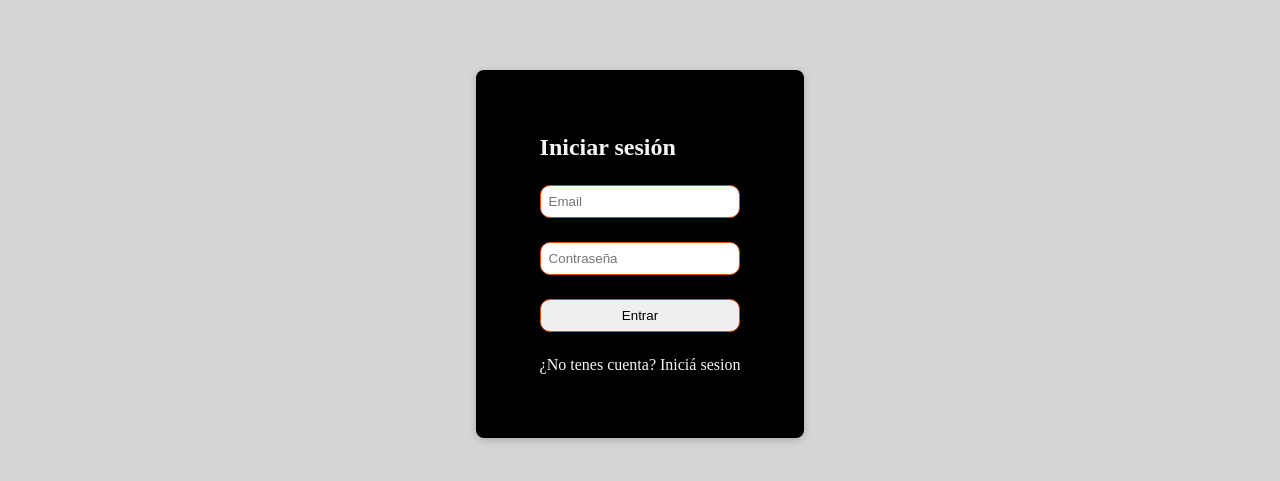
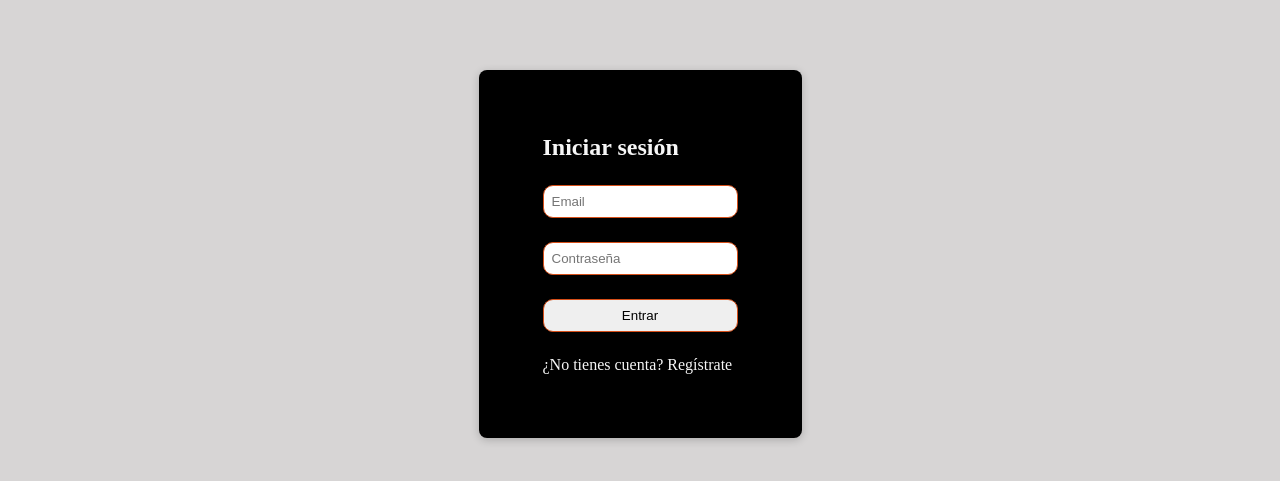
Before and after one commit to bermudezfran/Desafio-integrador-2, a React (Vite) app: page /auth in a window 1280 px wide. Shown: the part 267-748 px from the top of the page. Built offline with nearby package versions, Linux system fonts and the light colour scheme.

Commit message:
feat:add change

```diff
--- a/src/App.jsx
+++ b/src/App.jsx
@@ -1,9 +1,34 @@
+import React from "react";
+import { BrowserRouter, Routes, Route, Navigate } from "react-router-dom";
+import { useAuthStore } from "./stores/useAuthStore";
+import {Dashboard} from "./pages/Dashboard";
+import {ContactoPage} from "./pages/ContactoPage";
+import {NosotrosPage} from "./pages/NosotrosPage";
+import {CarritoPage} from "./pages/CarritoPage";
+import AuthPage from "./pages/AuthPage";
+import ProtectedRoute from "./components/ProtectedRoute";
 
-import { Dashboard } from './pages/Dashboard'
+export default function App() {
+  const token = useAuthStore((state) => state.token);
 
-function App() {
+  return (
+    <BrowserRouter>
+      <Routes>
+        <Route path="/" element={<Dashboard />} />
+        <Route path="/contacto" element={<ContactoPage />} />
+        <Route path="/nosotros" element={<NosotrosPage />} />
+        <Route
+          path="/carrito"
+          element={
+            <ProtectedRoute isAllowed={!!token}>
+              <CarritoPage />
+            </ProtectedRoute>
+          }
+        />
+        <Route path="/auth" element={<AuthPage />} />
 
-  return <Dashboard />
+        <Route path="*" element={<Navigate to="/" replace />} />
+      </Routes>
+    </BrowserRouter>
+  );
 }
-
-export default App
--- a/src/components/Producto.jsx
+++ b/src/components/Producto.jsx
@@ -2,12 +2,10 @@ import React, { useState } from "react";
 import { productos } from "../../data/productos.json"
 import "../sass/main.scss";
 import { Modal } from "./modal/Modal";
-import { useCarrito } from "../context/CartStore";
 
 export const Producto = () => {
   const [isModalOpen, setIsModalOpen] = useState(false);
   const [selectedProduct, setSelectedProduct] = useState(null);
-  const { agregarAlCarrito } = useCarrito();
 
   const handleOpenModal = (product) => {
     setSelectedProduct(product);
@@ -16,11 +14,6 @@ export const Producto = () => {
 
   const handleCloseModal = () => {
     setSelectedProduct(null);
-    setIsModalOpen(false);
-  };
-
-  const handleBuyCar = (car) => {
-    agregarAlCarrito(car);
     setIsModalOpen(false);
   };
 
@@ -55,7 +48,7 @@ export const Producto = () => {
                 </p>
                 <p>{selectedProduct.descripcion}</p>
               </div>
-          <button onClick={() => handleBuyCar(selectedProduct)} className="card__boton" style={{ margin: 'auto', marginTop: '10px' }}>Agregar al carrito</button>
+          <button className="card__boton" style={{ margin: 'auto', marginTop: '10px' }}>Agregar al carrito</button>
         </Modal>
       )}
     </section>
--- a/src/components/ProtectedRoute.jsx
+++ b/src/components/ProtectedRoute.jsx
@@ -1,5 +1,6 @@
-import { Navigate } from 'react-router-dom'
+import React from "react";
+import { Navigate } from "react-router-dom";
 
 export default function ProtectedRoute({ isAllowed, children }) {
-  return isAllowed ? children : <Navigate to="/auth" replace />
+  return isAllowed ? children : <Navigate to="/auth" replace />;
 }
--- a/src/main.jsx
+++ b/src/main.jsx
@@ -1,15 +1,9 @@
 import { StrictMode } from "react";
 import { createRoot } from "react-dom/client";
 import App from "./App.jsx";
-import IndexRoute from "./routes/Route.jsx";
-import { CarritoProvider } from "./context/CartStore.jsx";
 
 createRoot(document.getElementById("root")).render(
   <StrictMode>
-    <CarritoProvider>
-      <IndexRoute>
         <App />
-      </IndexRoute>
-    </CarritoProvider>
   </StrictMode>
 );
--- a/src/pages/AuthPage.jsx
+++ b/src/pages/AuthPage.jsx
@@ -1,65 +1,90 @@
-import { useState } from 'react'
-import { useNavigate } from 'react-router-dom'
-import { useAuthStore } from '../stores/useAuthStore'
-import { Header } from '../components/Header'
+import { useState } from "react";
+import { useNavigate } from "react-router-dom";
+import { useAuthStore } from "../stores/useAuthStore";
+import { Header } from "../components/Header";
 
 export default function AuthPage() {
-  const navigate = useNavigate()
-  const login = useAuthStore((state) => state.login)
-  const [email, setEmail] = useState('')
-  const [password, setPassword] = useState('')
-  const [name, setName] = useState('');
-  const [error, setError] = useState(null);
-  const [theme, setTheme] = useState(localStorage.getItem("theme") || "light");
-  const [register, setRegister] = useState(false);
+  const navigate = useNavigate();
+  const { login, register } = useAuthStore();
+  const [isRegister, setIsRegister] = useState(false);
+  const [form, setForm] = useState({ name: "", email: "", password: "" });
+  const [error, setError] = useState("");
 
-  const toggleTheme = () => {
-    setTheme((prevTheme) => (prevTheme === "light" ? "dark" : "light"));
+  const onChange = (e) =>
+    setForm({ ...form, [e.target.name]: e.target.value });
+
+  const handleSubmit = async (e) => {
+    e.preventDefault();
+    try {
+      if (isRegister) {
+        await register(form.email, form.password);
+      }
+      await login(form.email, form.password);
+      navigate("/");
+    } catch (err) {
+      setError(err.response?.data?.message || "Error en la operación");
+    }
   };
 
-  const handleSubmit = async (e) => {
-    e.preventDefault()
-    try {
-      await login(email, password)
-      navigate('/')
-    } catch (err) {
-      setError(err.response?.data?.message || 'Error al iniciar sesión')
-    }
-  }
+  return (
+    <>
+      <Header />
+      <div className="container-auth">
+        <form onSubmit={handleSubmit} className="login-form">
+          <h2>{isRegister ? "Regístrate" : "Iniciar sesión"}</h2>
+          {error && <p className="error">{error}</p>}
 
-  return (<>
-    <Header theme={theme} onToggleTheme={toggleTheme} />
-    <div className='container-auth'>
-    <form onSubmit={handleSubmit} className="login-form">
-      <h2>Iniciar sesión</h2>
-      {error && <p className="error">{error}</p>}
-      {
-        register && (
-            <input className='input' placeholder='nombre' type='text' value={name} onChange={e => setName(e.target.value)} required />
-        )
-      }
+          {isRegister && (
             <input
-      className='input'
+              className="input"
+              name="name"
+              type="text"
+              placeholder="Nombre"
+              value={form.name}
+              onChange={onChange}
+              required
+            />
+          )}
+
+          <input
+            className="input"
+            name="email"
             type="email"
             placeholder="Email"
-        value={email}
-        onChange={e => setEmail(e.target.value)}
+            value={form.email}
+            onChange={onChange}
             required
           />
           <input
-      className='input'
+            className="input"
+            name="password"
             type="password"
             placeholder="Contraseña"
-        value={password}
-        onChange={e => setPassword(e.target.value)}
+            value={form.password}
+            onChange={onChange}
             required
           />
-      <button type="submit" className='button-submit'>Entrar</button>
+
+          <button type="submit" className="button-submit">
+            {isRegister ? "Registrar" : "Entrar"}
+          </button>
+
           <p>
-        ¿No tenes cuenta? <span className='register' onClick={() => setRegister((e) => !e)}>{register ?  'Regístrate' : 'Iniciá sesion'}</span>
+            {isRegister
+              ? "¿Ya tienes cuenta?"
+              : "¿No tienes cuenta?"}{" "}
+            <span
+              className="register"
+              onClick={() => {
+                setError("");
+                setIsRegister(!isRegister);
+              }}
+            >
+              {isRegister ? "Inicia sesión" : "Regístrate"}
+            </span>
           </p>
         </form>
       </div>
     </>
-  )
+  );
 }
```
Lines whose indentation alone changed are shown as unchanged.
